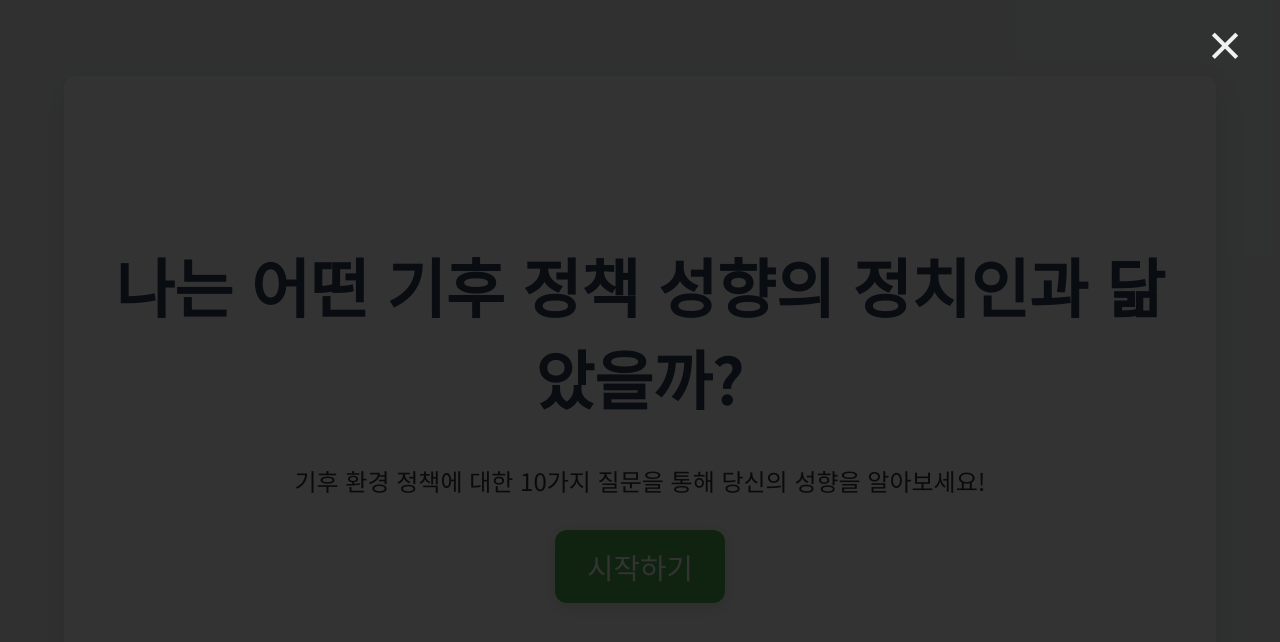
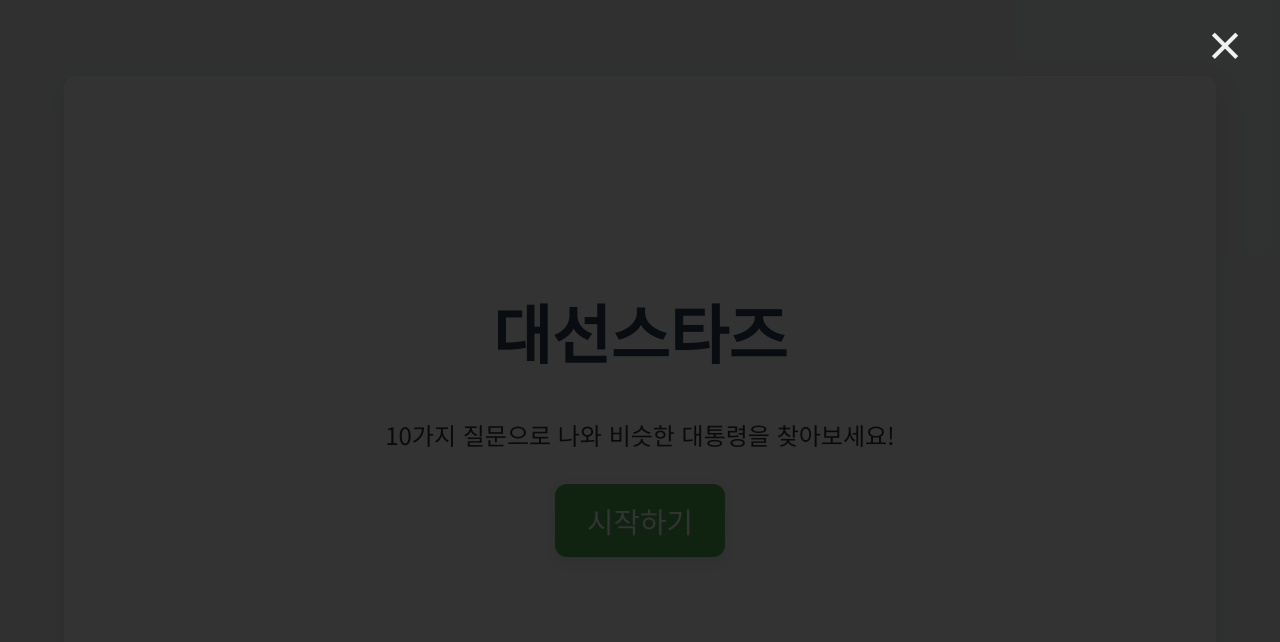
Before and after one commit to soda1117/pewpew, a plain HTML site: page index.html in a window 1280 px wide. Drawn offline with Linux system fonts and the light colour scheme.

Commit message:
Update index.html
Signed-off-by: soda1117 <147115954+soda1117@users.noreply.github.com>

```diff
--- a/index.html
+++ b/index.html
@@ -3,7 +3,7 @@
 <head>
     <meta charset="UTF-8">
     <meta name="viewport" content="width=device-width, initial-scale=1.0">
-    <title>나는 어떤 기후 정책 성향의 정치인과 닮았을까?</title>
+    <title>대선스타즈</title>
     <link rel="stylesheet" href="style.css">
     <link rel="preconnect" href="https://fonts.googleapis.com">
     <link rel="preconnect" href="https://fonts.gstatic.com" crossorigin>
@@ -12,8 +12,8 @@
 <body>
     <div id="game-container">
         <div id="start-screen" class="screen active">
-            <h1>나는 어떤 기후 정책 성향의 정치인과 닮았을까?</h1>
-            <p>기후 환경 정책에 대한 10가지 질문을 통해 당신의 성향을 알아보세요!</p>
+            <h1>대선스타즈</h1>
+            <p>10가지 질문으로 나와 비슷한 대통령을 찾아보세요!</p>
             <button id="start-button">시작하기</button>
         </div>
 
```
